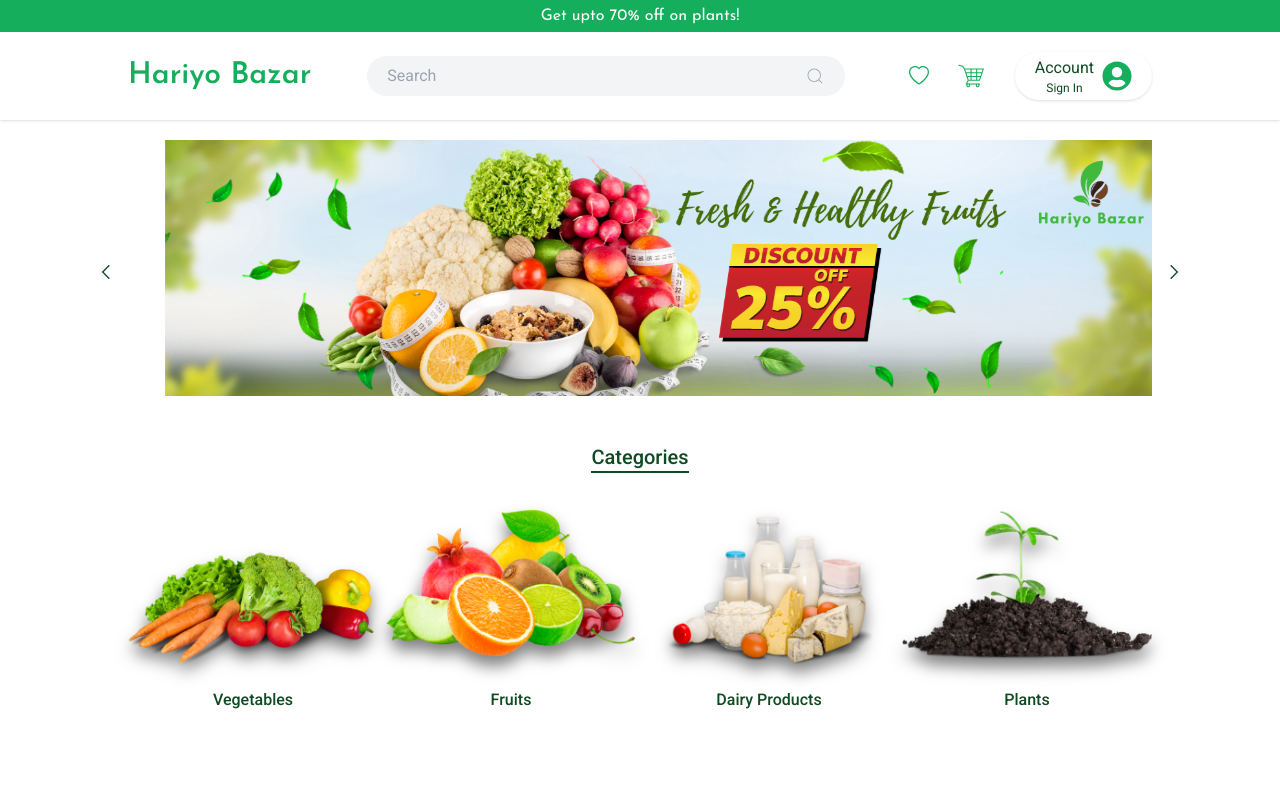
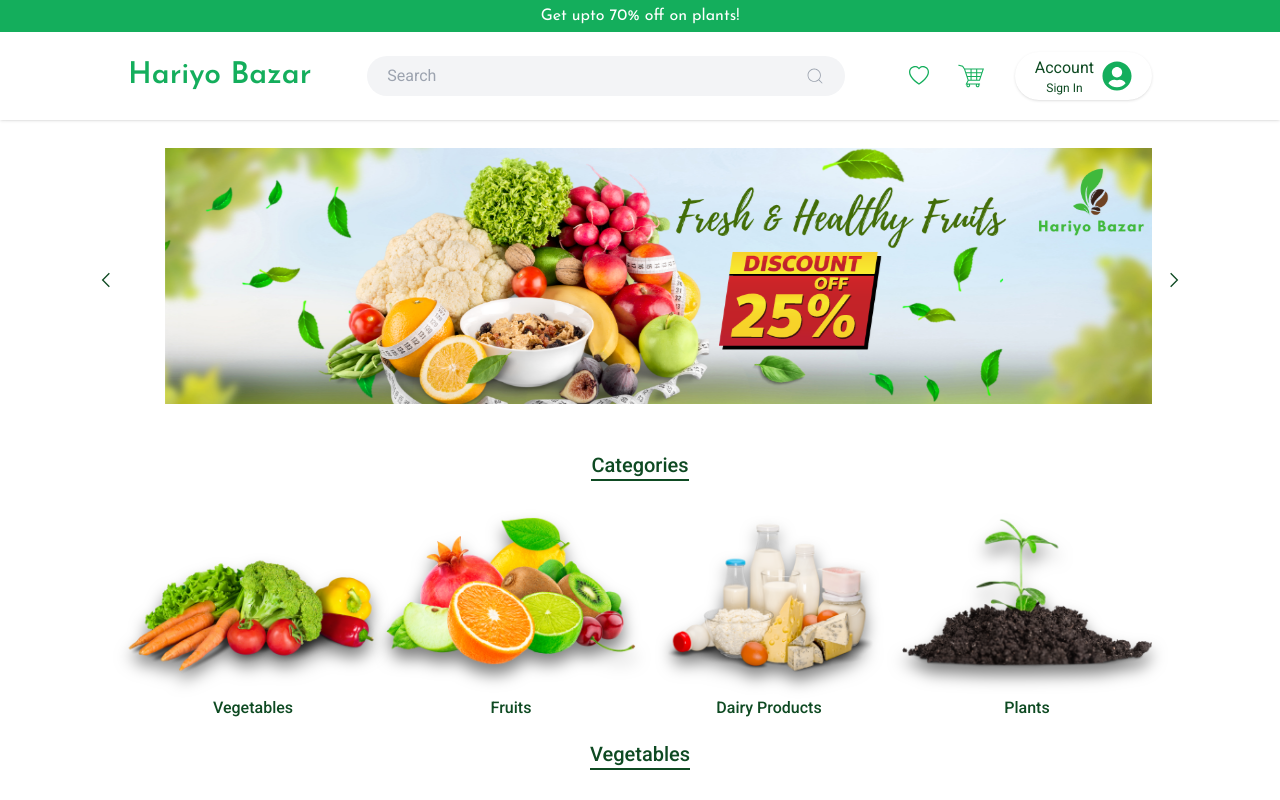
Before and after one commit to shaggy619/hariyo-bazar, a React (Vite) app in the folder hariyo-bazar/: page / in a window 1280 px wide. Built offline with nearby package versions, Linux system fonts and the light colour scheme.

Commit message:
Styled Navbar

```diff
--- /dev/null
+++ b/hariyo-bazar/src/components/Card.jsx
@@ -0,0 +1,7 @@
+import React from "react";
+
+const Card = () => {
+  return <div></div>;
+};
+
+export default Card;
--- a/hariyo-bazar/src/components/Navbar.jsx
+++ b/hariyo-bazar/src/components/Navbar.jsx
@@ -6,7 +6,7 @@ import { BsHeart } from "react-icons/bs";
 
 const Navbar = () => {
   return (
-    <header className="relative shadow z-20">
+    <header className="w-full bg-white  bg-opacity-80 backdrop-blur-lg fixed shadow top-0 z-20">
       <p className="bg-medium-green text-white text-center py-1 font-josefin-sans">
         Get upto 70% off on plants!
       </p>
--- a/hariyo-bazar/src/components/pages/Carousel.jsx
+++ b/hariyo-bazar/src/components/pages/Carousel.jsx
@@ -42,7 +42,7 @@ const Carousel = () => {
   };
 
   return (
-    <div className="w-[80%] mx-auto relative mt-5 text-dark-green">
+    <div className="w-[80%] mx-auto relative mt-5 text-dark-green pt-32">
       <Slider {...settings}>
         {carouselItems.map((item) => (
           <div key={item.id}>
--- a/hariyo-bazar/src/components/pages/Home.jsx
+++ b/hariyo-bazar/src/components/pages/Home.jsx
@@ -1,12 +1,14 @@
 import React from "react";
 import Carousel from "./Carousel";
 import Categories from "./Categories";
+import Vegetables from "./Vegetables";
 
 const Home = () => {
   return (
     <div>
       <Carousel />
       <Categories />
+      <Vegetables />
     </div>
   );
 };
--- /dev/null
+++ b/hariyo-bazar/src/components/pages/Vegetables.jsx
@@ -0,0 +1,15 @@
+import React from "react";
+
+const Vegetables = () => {
+  return (
+    <>
+      <div className="flex justify-center">
+        <h2 className="text-center font-medium text-xl border-b-2 border-dark-green inline-block">
+          Vegetables
+        </h2>
+      </div>
+    </>
+  );
+};
+
+export default Vegetables;
```
